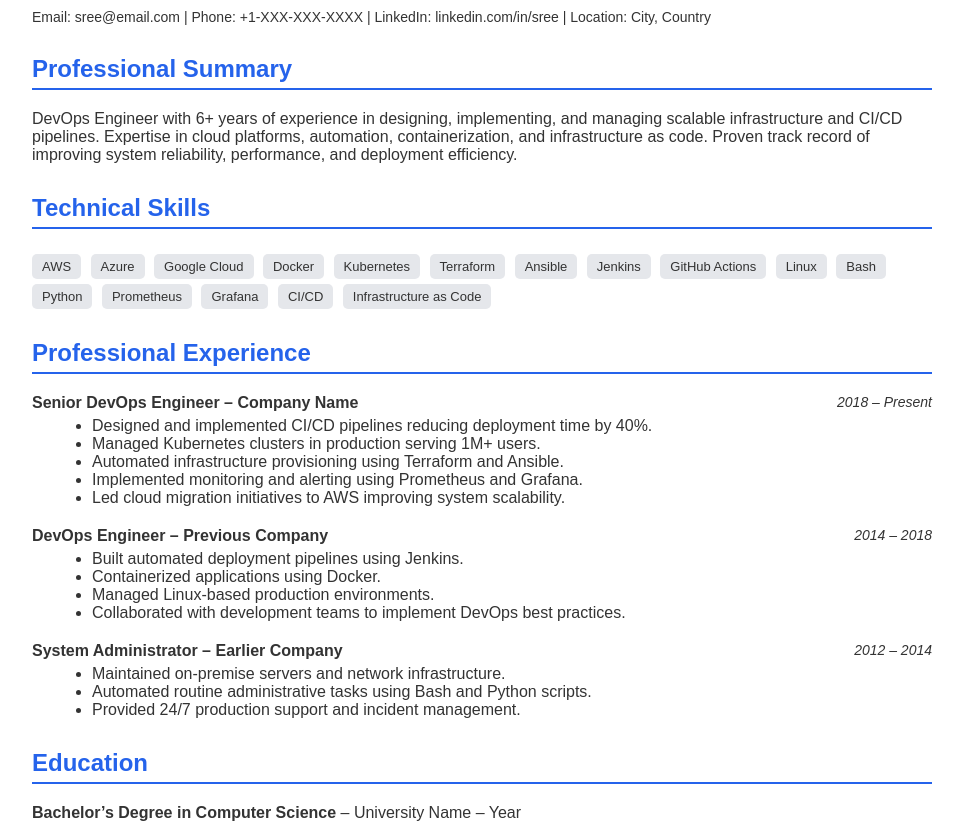
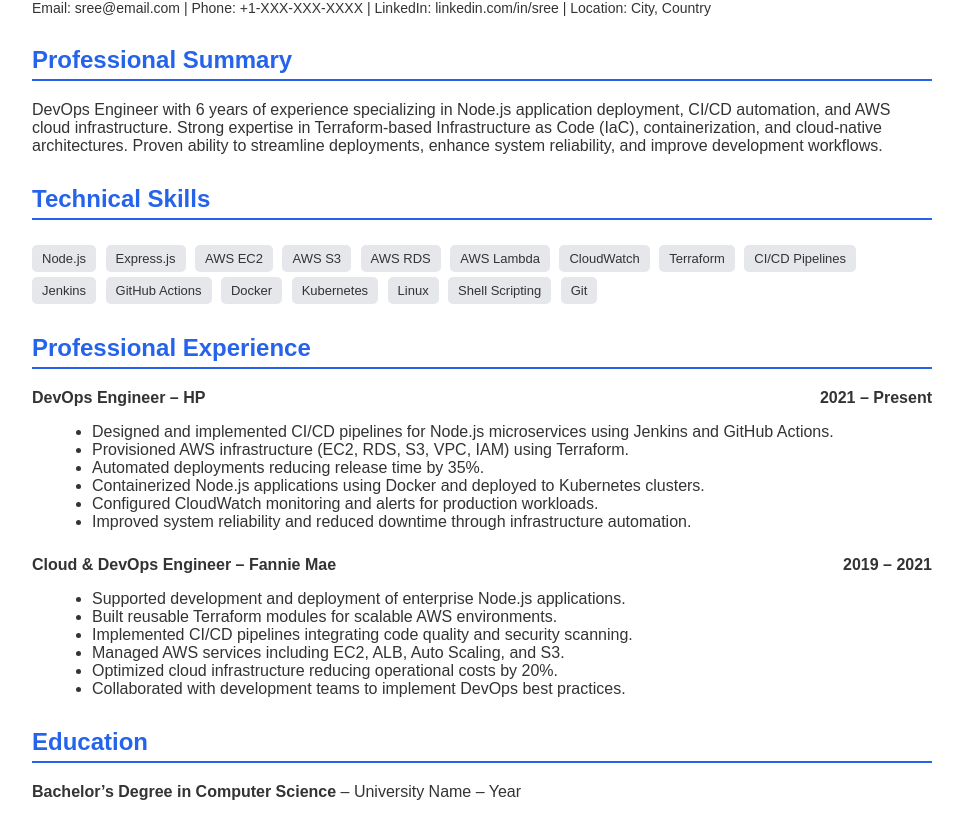
Before and after one commit to AditiFash/AditiFash.github.io, a plain HTML site: page index.html in a window 1280 px wide. Shown: the part 112-940 px from the top of the page, without its empty margins (158-1121 px from the left). Drawn offline with Linux system fonts and the light colour scheme.

Commit message:
Update index.html
Updated with resume

```diff
--- a/index.html
+++ b/index.html
@@ -8,20 +8,20 @@
             font-family: Arial, Helvetica, sans-serif;
             margin: 0;
             padding: 0;
-            background-color: #f4f6f9;
+            background-color: #f3f4f6;
             color: #333;
         }
         .container {
             width: 900px;
             margin: 30px auto;
-            background: #fff;
+            background: #ffffff;
             padding: 40px;
             box-shadow: 0 0 10px rgba(0,0,0,0.1);
         }
         h1 {
             margin: 0;
-            font-size: 32px;
-            color: #1f2937;
+            font-size: 30px;
+            color: #111827;
         }
         h2 {
             border-bottom: 2px solid #2563eb;
@@ -30,79 +30,76 @@
             color: #2563eb;
         }
         h3 {
-            margin: 10px 0 5px 0;
+            margin-bottom: 5px;
         }
         .contact {
-            margin-top: 10px;
             font-size: 14px;
+            margin-top: 8px;
         }
         .section {
             margin-top: 20px;
         }
         ul {
-            margin: 5px 0 15px 20px;
+            margin-left: 20px;
+        }
+        .job {
+            margin-bottom: 25px;
+        }
+        .job-header {
+            display: flex;
+            justify-content: space-between;
+            font-weight: bold;
         }
         .skills span {
             display: inline-block;
             background: #e5e7eb;
-            padding: 5px 10px;
+            padding: 6px 10px;
             margin: 5px 5px 0 0;
             border-radius: 5px;
             font-size: 13px;
-        }
-        .job {
-            margin-bottom: 20px;
-        }
-        .job-title {
-            font-weight: bold;
-        }
-        .job-duration {
-            float: right;
-            font-style: italic;
-            font-size: 14px;
-        }
-        .clear {
-            clear: both;
         }
     </style>
 </head>
 <body>
 
 <div class="container">
+
     <h1>Sree</h1>
     <div class="contact">
-        <p>Email: sree@email.com | Phone: +1-XXX-XXX-XXXX | LinkedIn: linkedin.com/in/sree | Location: City, Country</p>
+        Email: sree@email.com | Phone: +1-XXX-XXX-XXXX |
+        LinkedIn: linkedin.com/in/sree | Location: City, Country
     </div>
 
     <div class="section">
         <h2>Professional Summary</h2>
         <p>
-            DevOps Engineer with 6+ years of experience in designing, implementing, and managing
-            scalable infrastructure and CI/CD pipelines. Expertise in cloud platforms, automation,
-            containerization, and infrastructure as code. Proven track record of improving system
-            reliability, performance, and deployment efficiency.
+            DevOps Engineer with 6 years of experience specializing in Node.js application
+            deployment, CI/CD automation, and AWS cloud infrastructure. Strong expertise
+            in Terraform-based Infrastructure as Code (IaC), containerization, and cloud-native
+            architectures. Proven ability to streamline deployments, enhance system reliability,
+            and improve development workflows.
         </p>
     </div>
 
     <div class="section">
         <h2>Technical Skills</h2>
         <div class="skills">
-            <span>AWS</span>
-            <span>Azure</span>
-            <span>Google Cloud</span>
+            <span>Node.js</span>
+            <span>Express.js</span>
+            <span>AWS EC2</span>
+            <span>AWS S3</span>
+            <span>AWS RDS</span>
+            <span>AWS Lambda</span>
+            <span>CloudWatch</span>
+            <span>Terraform</span>
+            <span>CI/CD Pipelines</span>
+            <span>Jenkins</span>
+            <span>GitHub Actions</span>
             <span>Docker</span>
             <span>Kubernetes</span>
-            <span>Terraform</span>
-            <span>Ansible</span>
-            <span>Jenkins</span>
-            <span>GitHub Actions</span>
             <span>Linux</span>
-            <span>Bash</span>
-            <span>Python</span>
-            <span>Prometheus</span>
-            <span>Grafana</span>
-            <span>CI/CD</span>
-            <span>Infrastructure as Code</span>
+            <span>Shell Scripting</span>
+            <span>Git</span>
         </div>
     </div>
 
@@ -110,44 +107,32 @@
         <h2>Professional Experience</h2>
 
         <div class="job">
-            <div>
-                <span class="job-title">Senior DevOps Engineer – Company Name</span>
-                <span class="job-duration">2018 – Present</span>
+            <div class="job-header">
+                <span>DevOps Engineer – HP</span>
+                <span>2021 – Present</span>
             </div>
-            <div class="clear"></div>
             <ul>
-                <li>Designed and implemented CI/CD pipelines reducing deployment time by 40%.</li>
-                <li>Managed Kubernetes clusters in production serving 1M+ users.</li>
-                <li>Automated infrastructure provisioning using Terraform and Ansible.</li>
-                <li>Implemented monitoring and alerting using Prometheus and Grafana.</li>
-                <li>Led cloud migration initiatives to AWS improving system scalability.</li>
+                <li>Designed and implemented CI/CD pipelines for Node.js microservices using Jenkins and GitHub Actions.</li>
+                <li>Provisioned AWS infrastructure (EC2, RDS, S3, VPC, IAM) using Terraform.</li>
+                <li>Automated deployments reducing release time by 35%.</li>
+                <li>Containerized Node.js applications using Docker and deployed to Kubernetes clusters.</li>
+                <li>Configured CloudWatch monitoring and alerts for production workloads.</li>
+                <li>Improved system reliability and reduced downtime through infrastructure automation.</li>
             </ul>
         </div>
 
         <div class="job">
-            <div>
-                <span class="job-title">DevOps Engineer – Previous Company</span>
-                <span class="job-duration">2014 – 2018</span>
+            <div class="job-header">
+                <span>Cloud & DevOps Engineer – Fannie Mae</span>
+                <span>2019 – 2021</span>
             </div>
-            <div class="clear"></div>
             <ul>
-                <li>Built automated deployment pipelines using Jenkins.</li>
-                <li>Containerized applications using Docker.</li>
-                <li>Managed Linux-based production environments.</li>
+                <li>Supported development and deployment of enterprise Node.js applications.</li>
+                <li>Built reusable Terraform modules for scalable AWS environments.</li>
+                <li>Implemented CI/CD pipelines integrating code quality and security scanning.</li>
+                <li>Managed AWS services including EC2, ALB, Auto Scaling, and S3.</li>
+                <li>Optimized cloud infrastructure reducing operational costs by 20%.</li>
                 <li>Collaborated with development teams to implement DevOps best practices.</li>
-            </ul>
-        </div>
-
-        <div class="job">
-            <div>
-                <span class="job-title">System Administrator – Earlier Company</span>
-                <span class="job-duration">2012 – 2014</span>
-            </div>
-            <div class="clear"></div>
-            <ul>
-                <li>Maintained on-premise servers and network infrastructure.</li>
-                <li>Automated routine administrative tasks using Bash and Python scripts.</li>
-                <li>Provided 24/7 production support and incident management.</li>
             </ul>
         </div>
 
@@ -161,8 +146,8 @@
     <div class="section">
         <h2>Certifications</h2>
         <ul>
-            <li>AWS Certified Solutions Architect</li>
-            <li>Azure DevOps Engineer Expert</li>
+            <li>AWS Certified Solutions Architect – Associate</li>
+            <li>HashiCorp Certified: Terraform Associate</li>
         </ul>
     </div>
 
```
